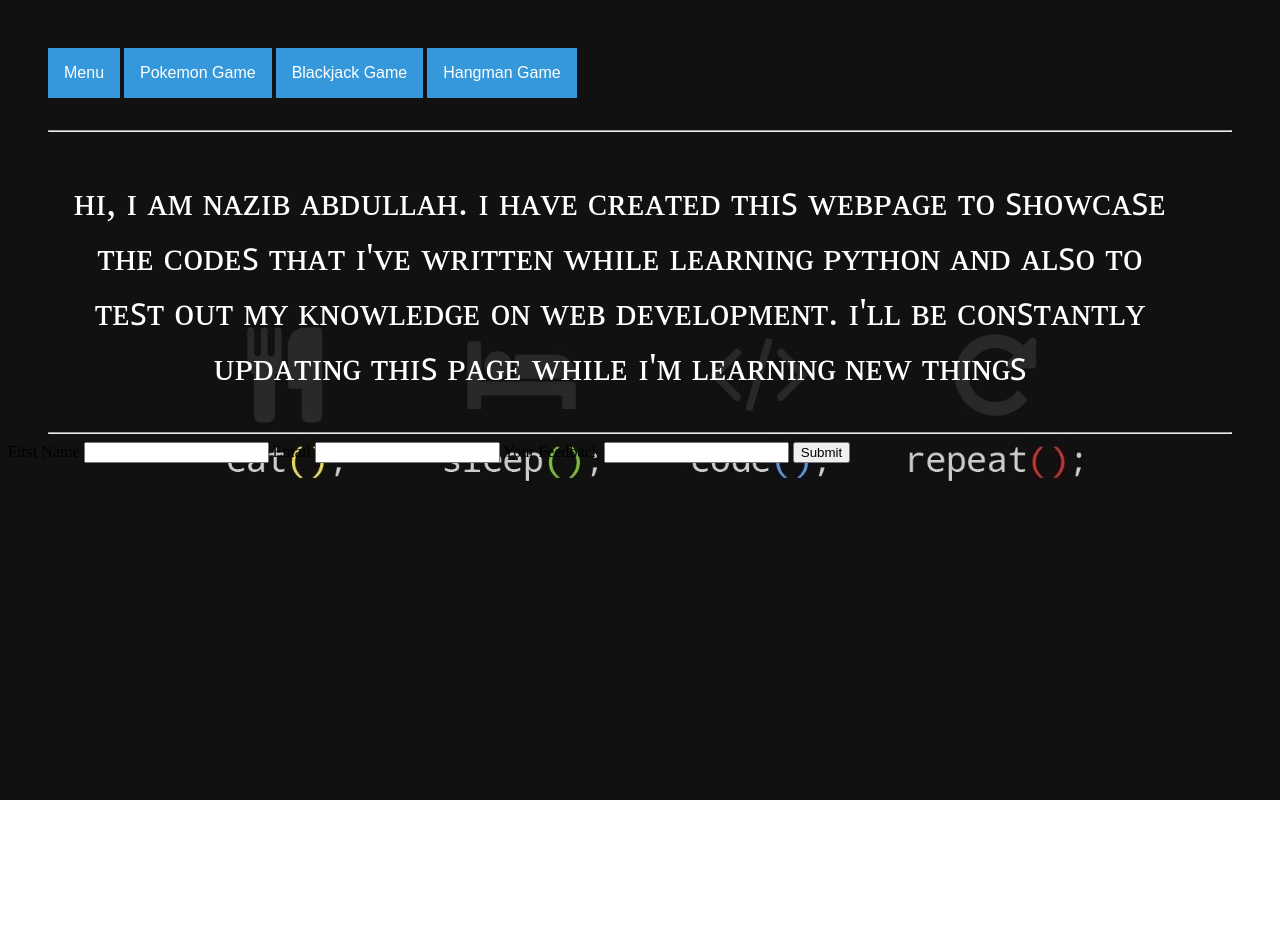
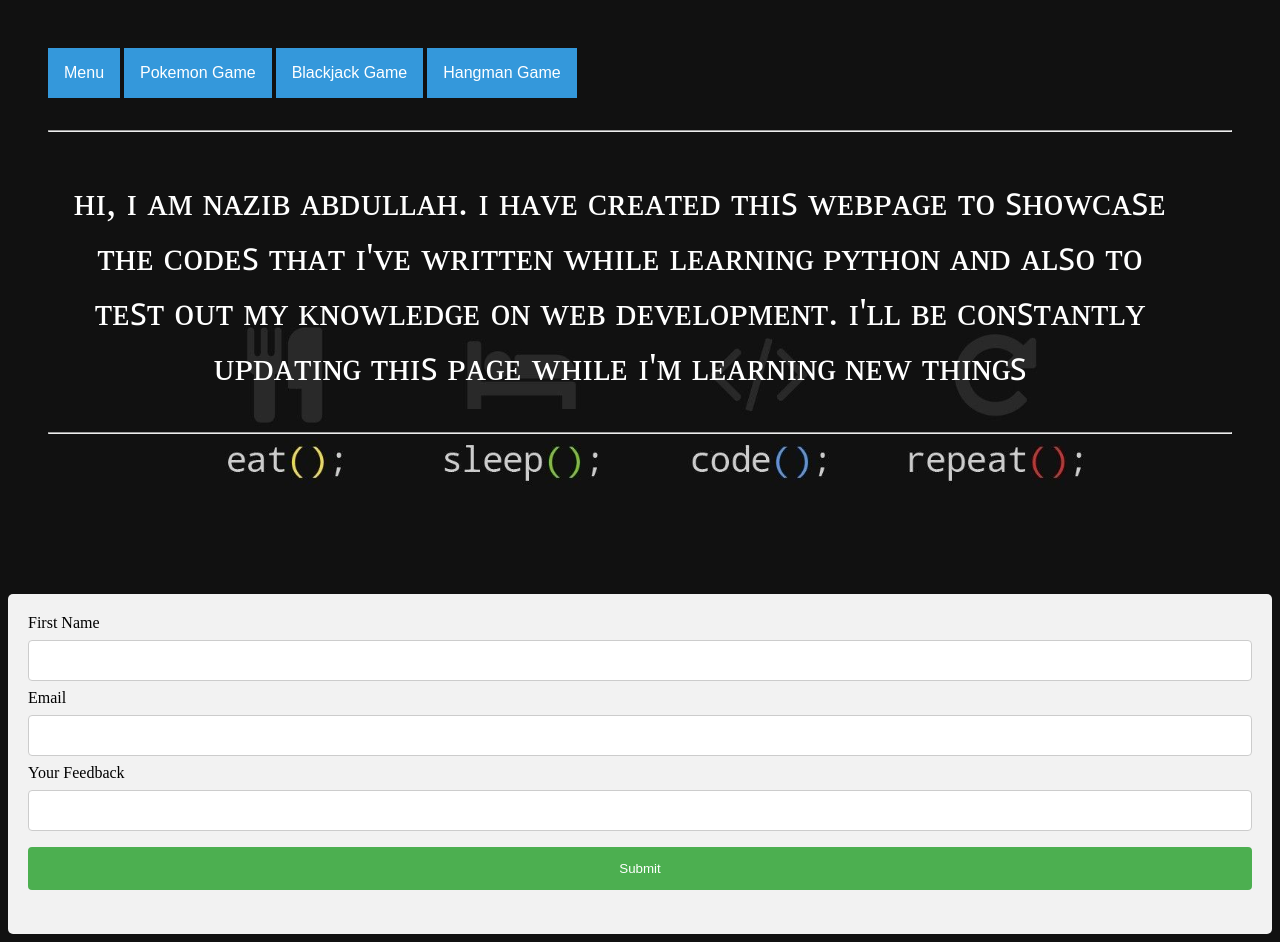
Before and after one commit to Pheewuh/Home, a plain HTML site: page index.html in a window 1280 px wide. Before the commit the page ends 800 px from the top, so only its background shows below. Drawn offline with Linux system fonts and the light colour scheme.

Commit message:
Update styles.css

```diff
--- a/styles.css
+++ b/styles.css
@@ -1,5 +1,36 @@
 body {
 	background: url(193506.jpg); background-repeat: no-repeat; background-position: center center; background-attachment: fixed; background-size: cover;
+}
+input[type=text] {
+  width: 100%;
+  padding: 12px 20px;
+  margin: 8px 0;
+  display: inline-block;
+  border: 1px solid #ccc;
+  border-radius: 4px;
+  box-sizing: border-box;
+}
+
+input[type=submit] {
+  width: 100%;
+  background-color: #4CAF50;
+  color: white;
+  padding: 14px 20px;
+  margin: 8px 0;
+  border: none;
+  border-radius: 4px;
+  cursor: pointer;
+}
+
+input[type=submit]:hover {
+  background-color: #45a049;
+}
+
+.division{
+  margin-top: 10em;
+  border-radius: 5px;
+  background-color: #f2f2f2;
+  padding: 20px;
 }
 #hr_top {
   	margin-top: 2em;
```
